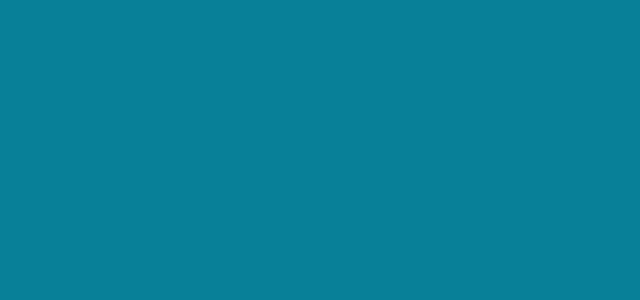
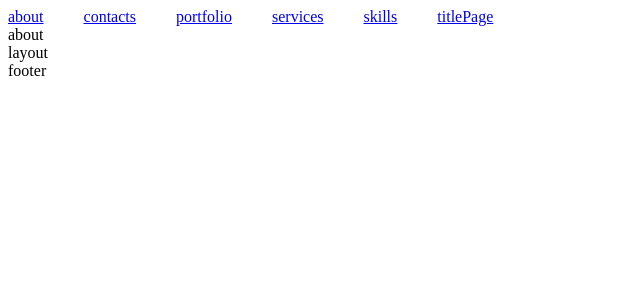
Before and after one commit to NastyaIgnatchik/PortfolioWebpack, a React app: page /about in a window 1280 px wide. Shown: the top 300 px of the page, without its empty margins (0-640 px from the left). Built offline with nearby package versions, Linux system fonts and the light colour scheme.

Commit message:
Fix: readme file -  folders structure; add: new option for webpack.config; feature: pages and routing

```diff
--- a/App.tsx
+++ b/App.tsx
@@ -1,7 +1,28 @@
 import React from "react";
+import {BrowserRouter, Route, Routes} from "react-router-dom";
+
+import Layout from "./src/layouts/Layout";
+import About from "./src/pages/about/About";
+import Contacts from "./src/pages/contacts/Contacts";
+import Portfolio from "./src/pages/portfolio/Portfolio";
+import Services from "./src/pages/services/Services";
+import Skills from "./src/pages/skills/Skills";
+import TitlePage from "./src/pages/titlePage/TitlePage";
 
 const App = () => {
-
-  return <div> </div>;
+  return (
+      <BrowserRouter>
+          <Routes>
+              <Route path="/" element={<Layout />}>
+              <Route  index element={<TitlePage />} />
+                  <Route path="about" element={<About />} />
+                  <Route path="skills" element={<Skills />} />
+                  <Route path="services" element={<Services />} />
+                  <Route path="portfolio" element={<Portfolio />} />
+                  <Route path="contacts" element={<Contacts />} />
+              </Route>
+          </Routes>
+      </BrowserRouter>
+  );
 };
 export default App;
--- a/index.tsx
+++ b/index.tsx
@@ -10,6 +10,6 @@ const root = ReactDOM.createRoot(
 );
 root.render(
   <React.StrictMode>
-    <App />
+      <App />
   </React.StrictMode>
 );
--- /dev/null
+++ b/src/layouts/Layout.tsx
@@ -0,0 +1,24 @@
+import React from "react";
+import { Link, Outlet } from "react-router-dom";
+
+const Layout = () => {
+  return (
+    <div>
+      <header style={{ display: "flex", flexDirection: "row", gap: "40px" }}>
+        <Link to="about">about</Link>
+        <Link to="contacts">contacts</Link>
+        <Link to="portfolio">portfolio</Link>
+        <Link to="services">services</Link>
+        <Link to="skills">skills</Link>
+        <Link to="/">titlePage</Link>
+      </header>
+      <main>
+        <Outlet />
+        layout
+      </main>
+      <footer>footer</footer>
+    </div>
+  );
+};
+
+export default Layout;
--- /dev/null
+++ b/src/pages/about/About.tsx
@@ -0,0 +1,7 @@
+import React from "react";
+
+const About = () => {
+  return <div>about</div>;
+};
+
+export default About;
--- /dev/null
+++ b/src/pages/contacts/Contacts.tsx
@@ -0,0 +1,7 @@
+import React from "react";
+
+const Contacts = () => {
+  return <div>contacts</div>;
+};
+
+export default Contacts;
--- /dev/null
+++ b/src/pages/portfolio/Portfolio.tsx
@@ -0,0 +1,7 @@
+import React from "react";
+
+const Portfolio = () => {
+  return <div>portfolio</div>;
+};
+
+export default Portfolio;
--- /dev/null
+++ b/src/pages/services/Services.tsx
@@ -0,0 +1,7 @@
+import React from "react";
+
+const Services = () => {
+  return <div>services</div>;
+};
+
+export default Services;
--- /dev/null
+++ b/src/pages/skills/Skills.tsx
@@ -0,0 +1,7 @@
+import React from "react";
+
+const Skills = () => {
+  return <div>skills</div>;
+};
+
+export default Skills;
--- /dev/null
+++ b/src/pages/titlePage/TitlePage.tsx
@@ -0,0 +1,7 @@
+import React from "react";
+
+const TitlePage = () => {
+  return <div>title page</div>;
+};
+
+export default TitlePage;
--- a/style/globalStyle.less
+++ b/style/globalStyle.less
@@ -1,3 +1,3 @@
 body {
-  background: #078098;
+
 }
--- a/webpack.config.js
+++ b/webpack.config.js
@@ -66,5 +66,6 @@ module.exports = {
     },
     compress: true,
     port: 3000,
+    historyApiFallback: true,
   },
 };
```
Also changed, not shown: 1 other file (tests, documents, lock files or other folders).
